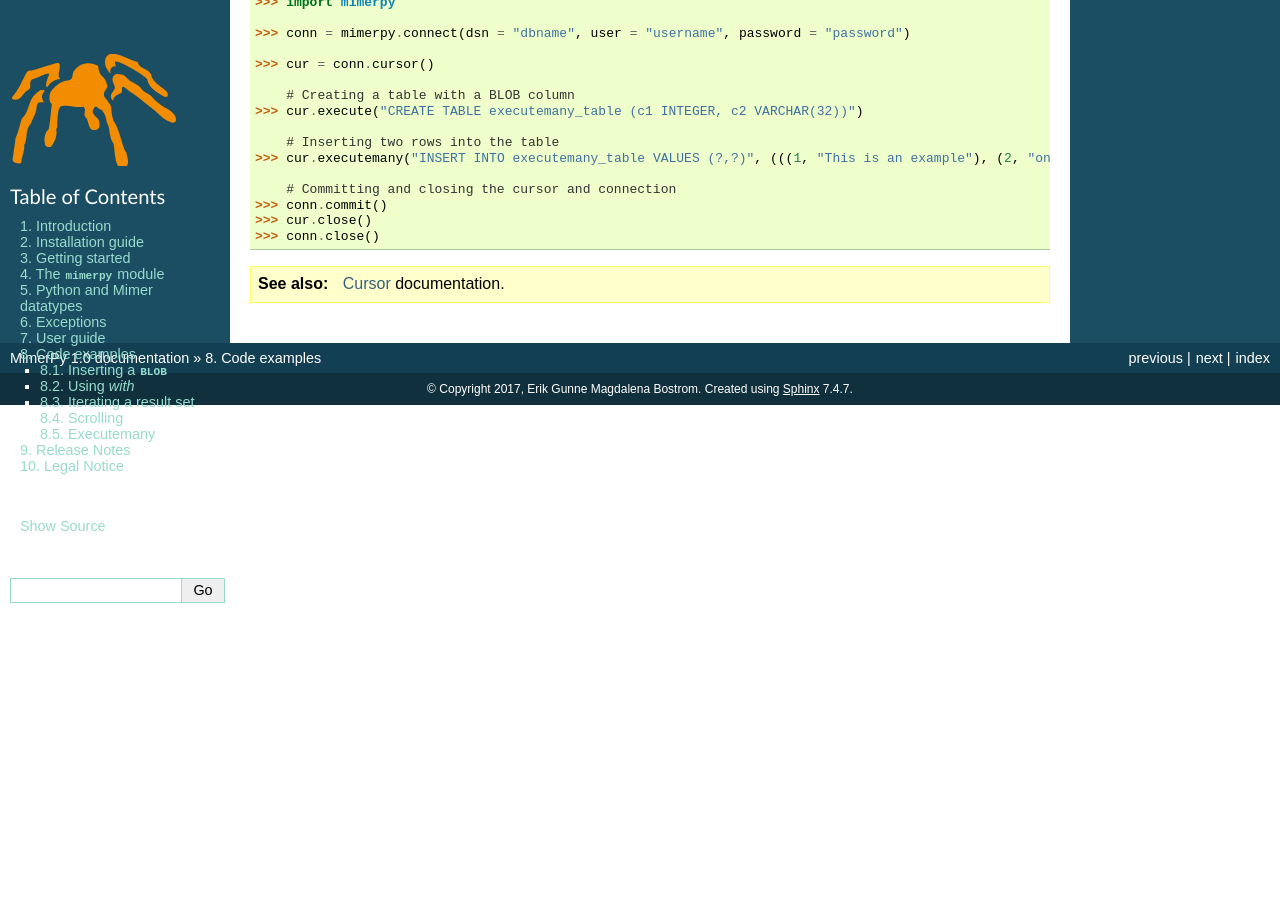
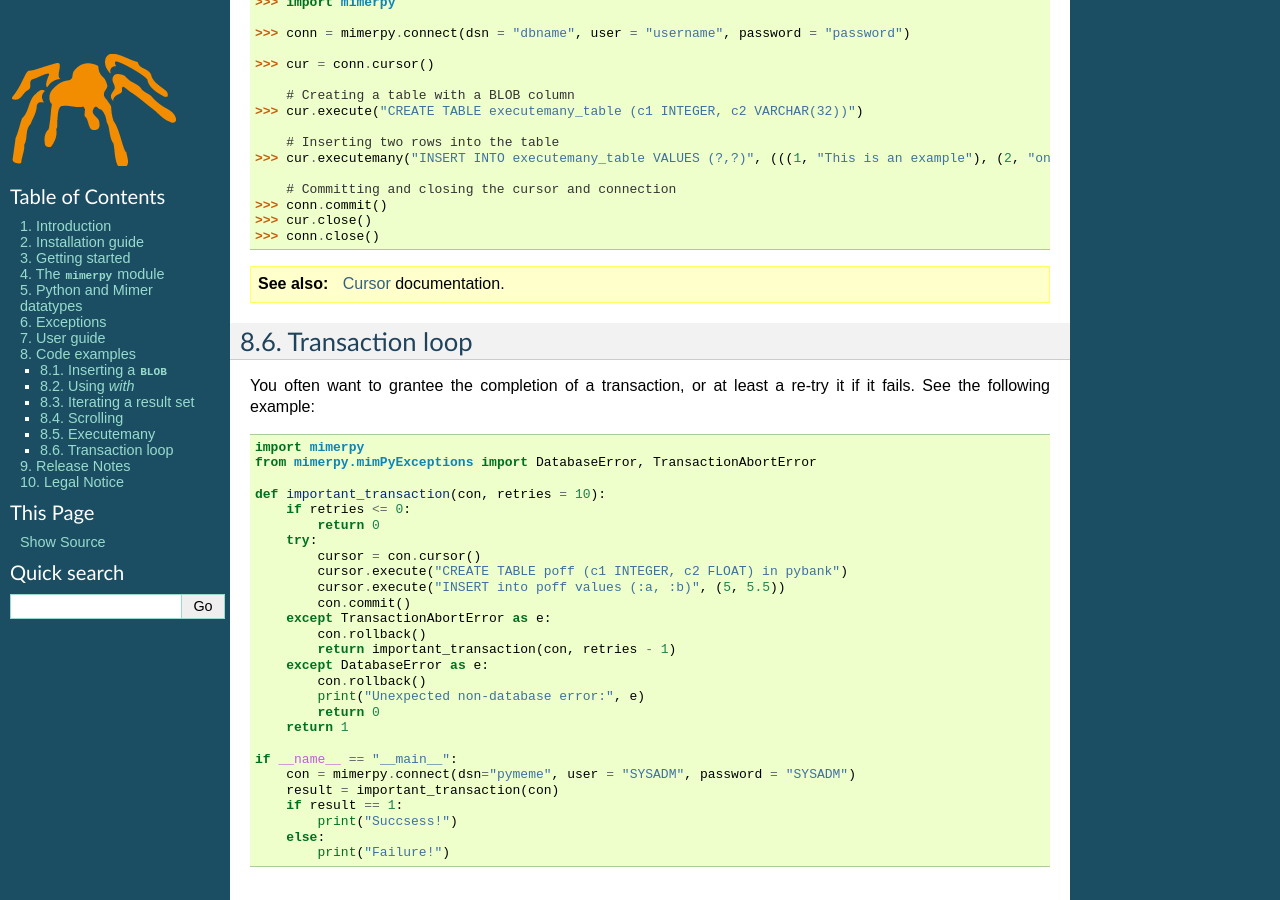
Before and after one commit to mimersql/MimerPy, a Sphinx documentation site: the page built from doc/codeexamples.rst, in a window 1280 px wide and 900 px high, scrolled down 3605 px. Built offline with Sphinx 7.4.7, drawn with Linux system fonts in a browser that asks for light colours.

Commit message:
Added example for Transaction loop

```diff
--- a/doc/codeexamples.rst
+++ b/doc/codeexamples.rst
@@ -228,5 +228,38 @@ performing several executes.However, this can be done by using the method
 
 .. seealso:: :ref:`cursorclass` documentation.
 
+Transaction loop
+------------------------
+
+You often want to grantee the completion of a transaction, or at least a re-try it if it fails. See the following example::
+
+    import mimerpy
+    from mimerpy.mimPyExceptions import DatabaseError, TransactionAbortError
+
+    def important_transaction(con, retries = 10):
+        if retries <= 0:
+            return 0
+        try:
+            cursor = con.cursor()
+            cursor.execute("CREATE TABLE poff (c1 INTEGER, c2 FLOAT) in pybank")
+            cursor.execute("INSERT into poff values (:a, :b)", (5, 5.5))
+            con.commit()
+        except TransactionAbortError as e:
+            con.rollback()
+            return important_transaction(con, retries - 1)
+        except DatabaseError as e:
+            con.rollback()
+            print("Unexpected non-database error:", e)
+            return 0
+        return 1
+
+    if __name__ == "__main__":
+        con = mimerpy.connect(dsn="pymeme", user = "SYSADM", password = "SYSADM")
+        result = important_transaction(con)
+        if result == 1:
+            print("Succsess!")
+        else:
+            print("Failure!")
+
 .. Messages
 .. --------------
```
